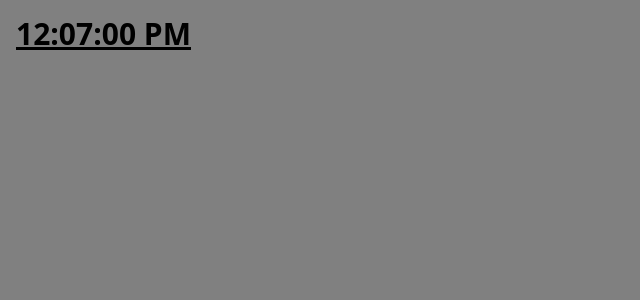
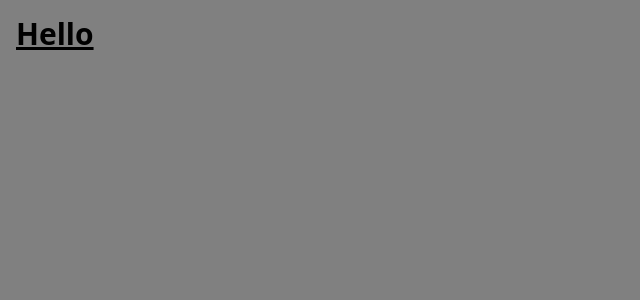
Before and after one commit to Eran2001/dp-react-course, a React (Vite) app: page / in a window 1280 px wide. Shown: the top 300 px of the page, without its empty margins (0-640 px from the left). Built offline with nearby package versions, Linux system fonts and the light colour scheme.

Commit message:
test something using array

```diff
--- a/src/App.jsx
+++ b/src/App.jsx
@@ -1,22 +1,13 @@
-import { useState, useEffect } from "react";
+import animals from "./animals";
 
 function App() {
-  const now = new Date().toLocaleTimeString();
-
-  const [time, setTime] = useState(now);
-
-  useEffect(() => {
-    const interval = setInterval(() => {
-      const newTime = new Date().toLocaleTimeString();
-      setTime(newTime);
-    }, 1000);
-
-    return () => clearInterval(interval);
-  }, []);
+  const [x, y] = animals;
+  console.log(x.sound);
+  console.log(y.sound);
 
   return (
     <div className="">
-      <h2 className="text-3xl font-bold underline m-4">{time}</h2>
+      <h2 className="text-3xl font-bold underline m-4">Hello</h2>
     </div>
   );
 }
```
